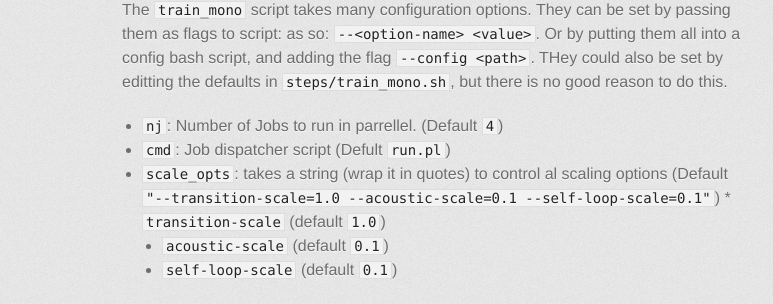
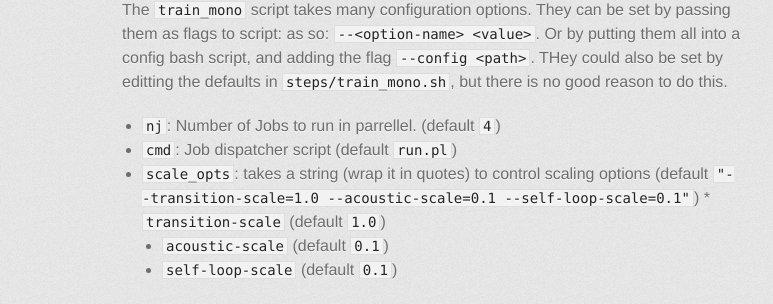
Before and after one commit to oxinabox/Kaldi-Notes, a Jekyll site: the page built from tidigits/train_eval.md, in a window 1280 px wide. Shown: the part 879-1183 px from the top of the page, without its empty margins (208-981 px from the left). Built offline with Jekyll 4.4.1, drawn with Linux system fonts in a browser that asks for light colours; some web fonts are replaced; Markdown is read by kramdown in place of the engine named in the settings.

Commit message:
=quick submission.

```diff
--- a/tidigits/train_eval.md
+++ b/tidigits/train_eval.md
@@ -44,9 +44,9 @@ Or by putting them all into a config bash script, and adding the flag `--config
 THey could also be set by editting the defaults in `steps/train_mono.sh`, but there is no good reason to do this.
 
 
- * `nj`: Number of Jobs to run in parrellel. (Default `4`)
- * `cmd`:  Job dispatcher script  (Defult `run.pl`)
- * `scale_opts`: takes a string (wrap it in quotes) to control al scaling options (Default `"--transition-scale=1.0 --acoustic-scale=0.1 --self-loop-scale=0.1"`)
+ * `nj`: Number of Jobs to run in parrellel. (default `4`)
+ * `cmd`:  Job dispatcher script  (default `run.pl`)
+ * `scale_opts`: takes a string (wrap it in quotes) to control scaling options (default `"--transition-scale=1.0 --acoustic-scale=0.1 --self-loop-scale=0.1"`)
  	* `transition-scale` (default `1.0`)
 	* `acoustic-scale` (default `0.1`)
 	* `self-loop-scale` (default `0.1`)
```
